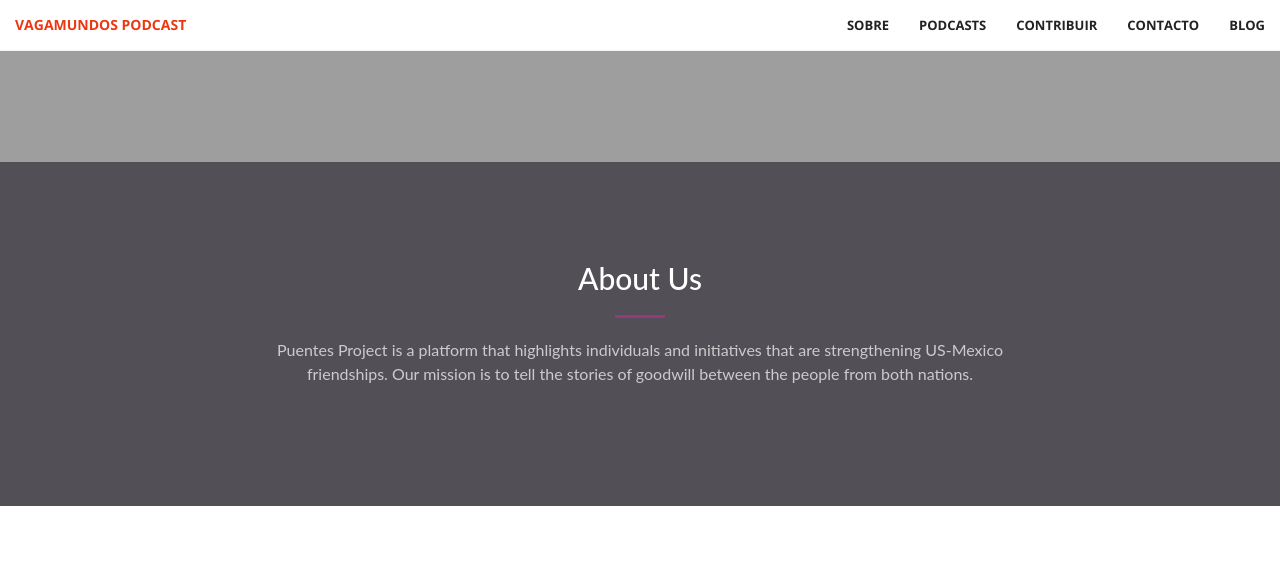
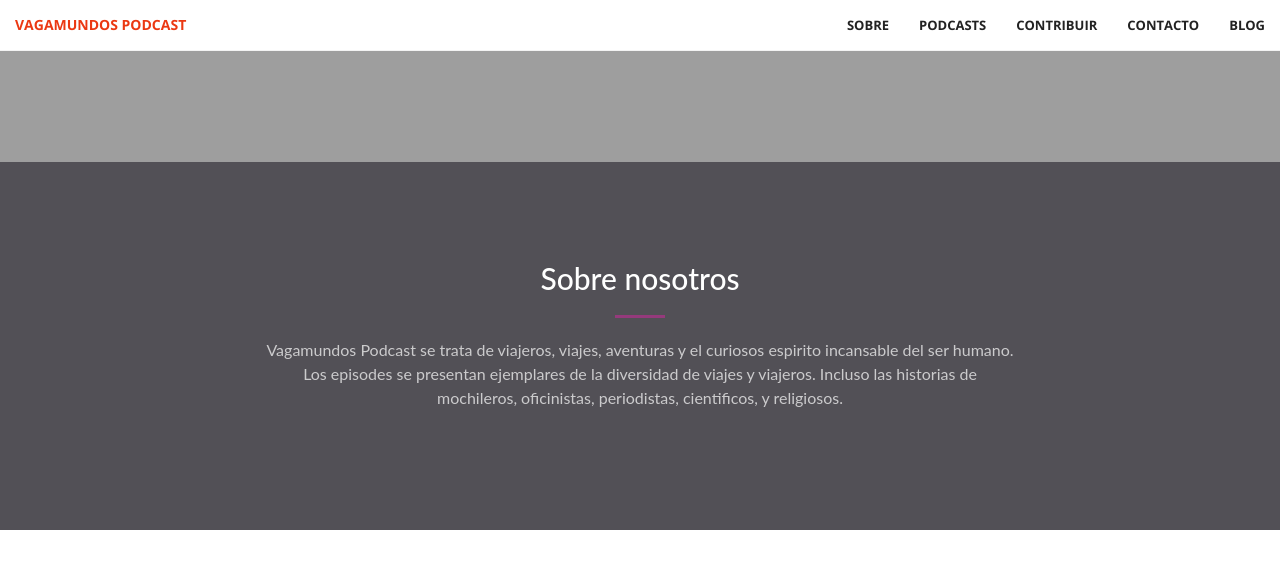
Before and after one commit to Puentes-Project/Puentes-Project.github.io, a Jekyll site: the page built from index.html, in a window 1280 px wide and 900 px high, scrolled down 738 px, cut to the strip 0-582 px from the top of the window. Shown: the top 569 px of the strip. Built offline with Jekyll 4.4.1, drawn with Linux system fonts in a browser that asks for light colours; some of the changed text lies outside the part shown.

Commit message:
Changed to VM
Changed to VM

```diff
--- a/_includes/form.html
+++ b/_includes/form.html
@@ -5,7 +5,7 @@
         <h2 class="section-heading">Contact</h2>
         <hr class="light">
         <i class="fa fa-4x fa-envelope wow bounceIn text-primary" data-wow-delay=".1s" style="visibility: visible; animation-delay: 0.1s; animation-name: bounceIn;"></i>
-        <h3><a href="mailto:PuentesProjectPodcast@gmail.com">PuentesProjectPodcast@gmail.com</a></h3>
+        <h3><a href="mailto:VagamundosPodcast@gmail.com">VagamundosPodcast@gmail.com</a></h3>
       </div>
     </div>
   </div>
--- a/_includes/intro.html
+++ b/_includes/intro.html
@@ -48,9 +48,9 @@
         <div class="container">
             <div class="row">
                 <div class="col-lg-8 col-lg-offset-2 text-center">
-                    <h2 class="section-heading">About Us</h2>
+                    <h2 class="section-heading">Sobre nosotros</h2>
                         <hr class="light">
-                            <p class="text-faded"> Puentes Project is a platform that highlights individuals and initiatives that are strengthening US-Mexico friendships. Our mission is to tell the stories of goodwill between the people from both nations.
+                            <p class="text-faded">Vagamundos Podcast se trata de viajeros, viajes, aventuras y el curiosos espirito  incansable del ser humano. Los episodes se presentan ejemplares de la diversidad de viajes y viajeros. Incluso las historias de mochileros, oficinistas, periodistas, cientificos, y religiosos.
                             </p>
                 </div>
             </div>
```
